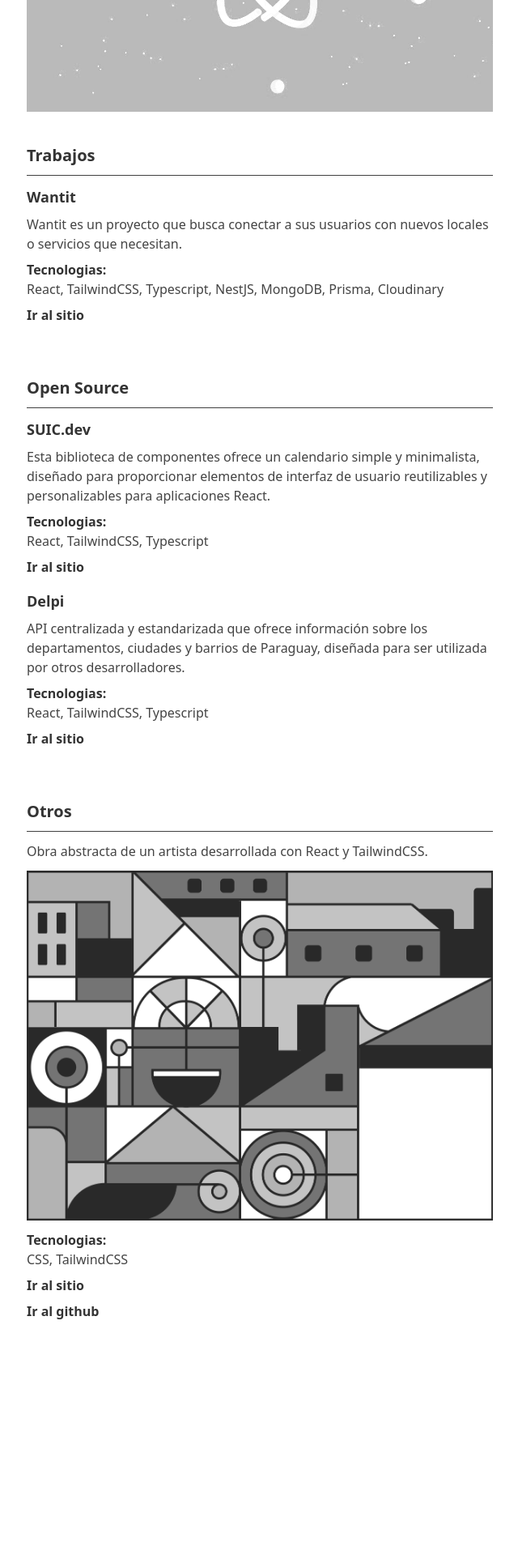
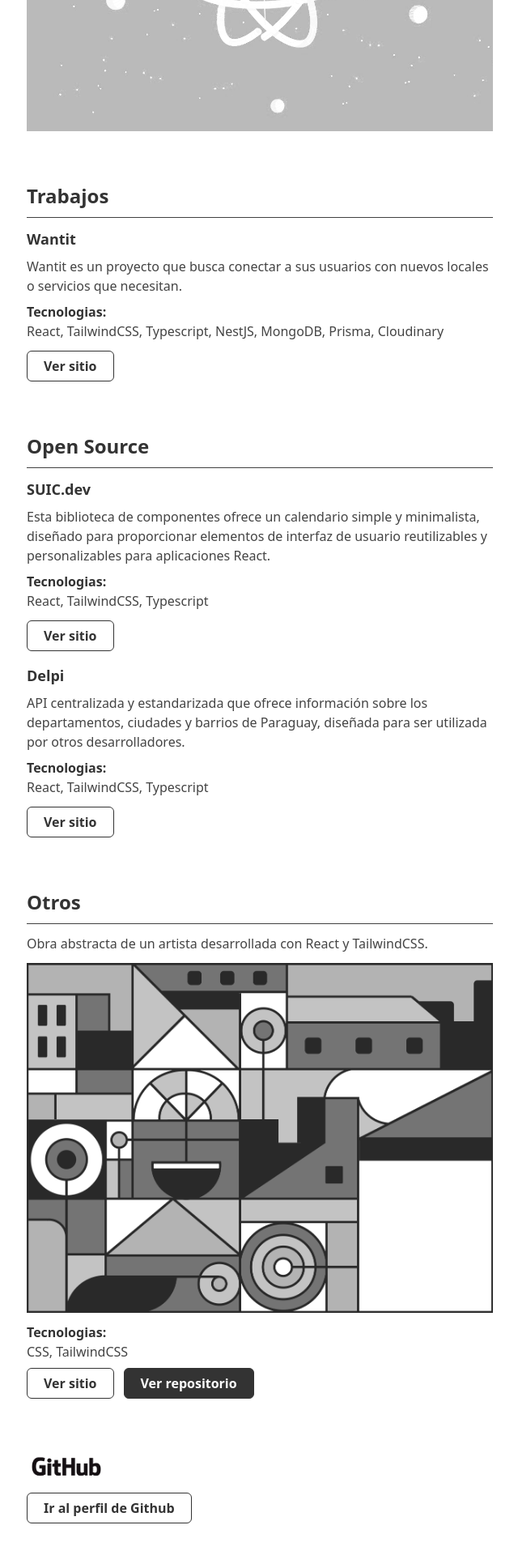
Before and after one commit to fervillalbag/site, a React (Vite) app: page / in a window 1280 px wide. Shown: the part 482-2402 px from the top of the page at 81% size, without its empty margins (319-959 px from the left). Before the commit the page ends 2209 px from the top, so only its background shows below. Built offline with nearby package versions, Linux system fonts and the light colour scheme.

Commit message:
fix: spacing, title size and github section

```diff
--- a/src/App.tsx
+++ b/src/App.tsx
@@ -1,5 +1,5 @@
+import { useEffect, useState } from "react";
 import { MoonStar, Sun } from "lucide-react";
-import { useEffect, useState } from "react";
 
 export default function App() {
   const [currentTheme, setCurrentTheme] = useState<string>("");
@@ -64,7 +64,7 @@ export default function App() {
         </p>
       </header>
 
-      <section className="mt-10">
+      <section className="my-16">
         <img
           src={`/site/banner${
             currentTheme === "dark" ? ".jpg" : "-light.png"
@@ -74,8 +74,8 @@ export default function App() {
         />
       </section>
 
-      <section className="my-16 mt-10">
-        <h3 className="text-xl font-semibold text-[#333] dark:text-[#eae0d5] border-b dark:border-neutral-500 border-neutral-700 pb-2.5">
+      <section className="my-16">
+        <h3 className="text-2xl font-semibold text-[#333] dark:text-[#eae0d5] border-b dark:border-neutral-500 border-neutral-700 pb-2.5">
           Trabajos
         </h3>
 
@@ -98,18 +98,18 @@ export default function App() {
               </p>
             </div>
             <a
-              className="mt-1 block text-[#333] dark:text-[#eae0d5] font-semibold"
+              className="mt-1 border dark:border-[#eae0d5] border-[#333] px-5 py-1.5 rounded-md inline-block text-[#333] dark:text-[#eae0d5] font-semibold"
               href="https://wantitpy.com"
               target="_blank"
             >
-              Ir al sitio
+              Ver sitio
             </a>
           </article>
         </div>
       </section>
 
       <section className="my-16">
-        <h3 className="text-xl font-semibold text-[#333] dark:text-[#eae0d5] border-b dark:border-neutral-500 border-neutral-700 pb-2.5">
+        <h3 className="text-2xl font-semibold text-[#333] dark:text-[#eae0d5] border-b dark:border-neutral-500 border-neutral-700 pb-2.5">
           Open Source
         </h3>
 
@@ -133,11 +133,11 @@ export default function App() {
               </p>
             </div>
             <a
-              className="mt-1 block text-[#333] dark:text-[#eae0d5] font-semibold"
+              className="mt-1 border dark:border-[#eae0d5] border-[#333] px-5 py-1.5 rounded-md inline-block text-[#333] dark:text-[#eae0d5] font-semibold"
               href="https://www.npmjs.com/package/suic.dev"
               target="_blank"
             >
-              Ir al sitio
+              Ver sitio
             </a>
           </article>
           <article>
@@ -158,18 +158,18 @@ export default function App() {
               </p>
             </div>
             <a
-              className="mt-1 block text-[#333] dark:text-[#eae0d5] font-semibold"
+              className="mt-1 border dark:border-[#eae0d5] border-[#333] px-5 py-1.5 rounded-md inline-block text-[#333] dark:text-[#eae0d5] font-semibold"
               href="https://delpi.dev/"
               target="_blank"
             >
-              Ir al sitio
+              Ver sitio
             </a>
           </article>
         </div>
       </section>
 
       <section className="my-16">
-        <h3 className="text-xl font-semibold text-[#333] dark:text-[#eae0d5] border-b dark:border-neutral-500 border-neutral-700 pb-2.5">
+        <h3 className="text-2xl font-semibold text-[#333] dark:text-[#eae0d5] border-b dark:border-neutral-500 border-neutral-700 pb-2.5">
           Otros
         </h3>
 
@@ -195,25 +195,42 @@ export default function App() {
                 CSS, TailwindCSS
               </p>
             </div>
-            <div>
+            <div className="flex items-center gap-x-3">
               <a
-                className="mt-1 block text-[#333] dark:text-[#eae0d5] font-semibold"
+                className="inline-block px-5 py-1.5 rounded-md border border-[#333] dark:border-[#eae0d5] text-[#333] dark:text-[#eae0d5] font-semibold"
                 href="https://drawing-with-code.vercel.app/"
                 target="_blank"
               >
-                Ir al sitio
+                Ver sitio
               </a>
               <a
-                className="mt-2 block text-[#333] dark:text-[#eae0d5] font-semibold"
+                className="dark:bg-white bg-[#333] inline-block px-5 py-1.5 rounded-md border border-[#333] dark:border-[#eae0d5] text-white dark:text-[#333] font-semibold"
                 href="https://github.com/fervillalbag/drawing-with-code"
                 target="_blank"
               >
-                Ir al github
+                Ver repositorio
               </a>
             </div>
           </article>
         </div>
       </section>
+
+      <section className="my-16">
+        <img
+          src={`/site/github-${
+            currentTheme === "dark" ? "light" : "dark"
+          }.png`}
+          alt=""
+          className="h-10 object-contain"
+        />
+        <a
+          className="mt-3 border dark:border-[#eae0d5] border-[#333] px-5 py-1.5 rounded-md inline-block text-[#333] dark:text-[#eae0d5] font-semibold"
+          href="https://github.com/fervillalbag"
+          target="_blank"
+        >
+          Ir al perfil de Github
+        </a>
+      </section>
     </div>
   );
 }
```
Also changed, not shown: public/github-dark.png (added), public/github-light.png (added).
